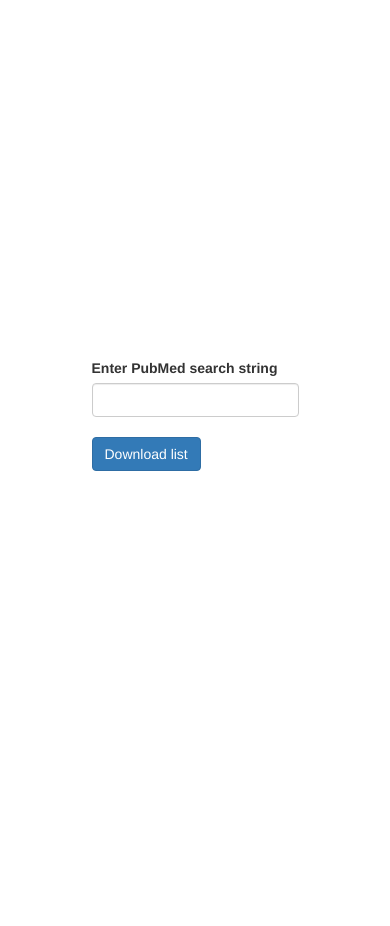
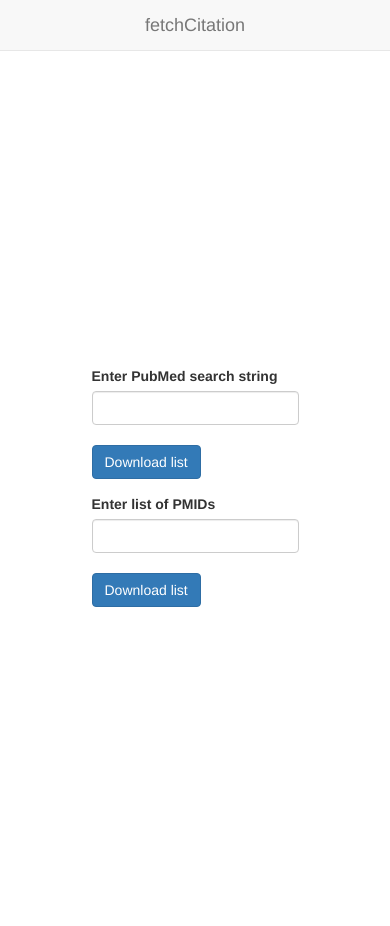
Before and after one commit to Sihao/get_citing_authors, a Flask app: page / in a window 390 px wide. Before the commit the page ends 471 px from the top, so only its background shows below. Run offline with Flask 2, Linux system fonts and the light colour scheme; one stand-in notice (Sample message) is shown; some libraries are stand-ins or nearby versions.

Commit message:
added option to get author list for list of PMIDs

```diff
--- a/main.py
+++ b/main.py
@@ -11,14 +11,32 @@
 def index():
     return render_template('index.html')
 
-@app.route('/', methods = ['POST'])
-def return_authorList():
+@app.route('/authorListCountsSearch', methods = ['POST'])
+def return_authorListCountsSearch():
+
     searchString = request.form['searchString']
     si = StringIO()
 
     writer = csv.writer(si, delimiter=',')
 
-    writer.writerows(get_authorListCounts(searchString).items())
+    writer.writerows(get_authorListCountsSearch(searchString).items())
+
+    output = make_response(si.getvalue())
+    output.headers["Content-Disposition"] = "attachment; filename=export.csv"
+    output.headers["Content-type"] = "text/csv"
+
+    return output
+
+
+@app.route('/authorListCountsPMIDs', methods = ['POST'])
+def return_authorListCountsPMIDs():
+    inputPMIDList = request.form['inputPMIDList']
+
+    si = StringIO()
+
+    writer = csv.writer(si, delimiter=',')
+
+    writer.writerows(get_authorListCountsList({inputPMIDList}).items())
 
     output = make_response(si.getvalue())
     output.headers["Content-Disposition"] = "attachment; filename=export.csv"
--- a/templates/index.html
+++ b/templates/index.html
@@ -1,32 +1,44 @@
-<!DOCTYPE html>
-<html lang="en">
-<head>
-    <meta charset="UTF-8">
-    <title>fetchCitation</title>
-    <link rel="stylesheet" type="text/css" href=" {{ url_for('static', filename = 'bootstrap.min.css') }}">
-    <link rel="stylesheet" type="text/css" href=" {{ url_for('static', filename = 'style.css') }}">
-
-    <script src="{{ url_for('static', filename = 'bootstrap.min.js') }}"></script>
-
-</head>
-<body>
+{% extends 'main.html' %}
+{% block title %}fetchCitation{% endblock %}
+{% block content %}
 
 <div class="container">
-    <form  action="{{ url_for('return_authorList') }}" method="post">
-        <div class="form-group">
-            <div class="form-group row">
-                <label for="example-search-input" class="col-6 col-form-label">Enter PubMed search string</label>
-                <div class="col-10">
-                    <input class="form-control" type="search" value="" name="searchString">
 
-                    <button type="submit" class="btn btn-primary" style="margin-top: 20px">Download list</button>
+        <div class="col-md-8">
+            <form action="{{ url_for('return_authorListCountsSearch') }}" method="post">
+                <div class="form-group">
+                    <div class="form-group row">
+                        <label class="col-6 col-form-label">Enter PubMed search
+                            string</label>
+                        <div class="col-10">
+                            <input class="form-control" type="search" value="" name="searchString" required="true">
+
+                            <button type="submit" class="btn btn-primary" style="margin-top: 20px">Download list
+                            </button>
+
+                        </div>
+                    </div>
 
                 </div>
-            </div>
+            </form>
 
+            <form action="{{ url_for('return_authorListCountsPMIDs') }}" method="post">
+                <div class="form-group">
+                    <div class="form-group row">
+                        <label class="col-6 col-form-label">Enter list of PMIDs</label>
+                        <div class="col-10">
+                            <input class="form-control" type="search" value="" name="inputPMIDList" required="true">
+
+                            <button type="submit" class="btn btn-primary" style="margin-top: 20px">Download list
+                            </button>
+
+                        </div>
+                    </div>
+
+                </div>
+            </form>
         </div>
-    </form>
+
 </div>
 
-</body>
-</html>
+{% endblock %}
--- /dev/null
+++ b/templates/main.html
@@ -0,0 +1,64 @@
+<!doctype html>
+<head>
+    <meta charset="utf-8">
+    <title>{% block title %}{% endblock %}</title>
+
+    <!-- meta -->
+    <meta name="description" content="">
+    <meta name="author" content="">
+    <meta name="viewport" content="width=device-width,initial-scale=1">
+    <!-- /meta -->
+
+
+    <!-- stylesheets -->
+    <link rel="stylesheet" type="text/css" href=" {{ url_for('static', filename = 'bootstrap.min.css') }}">
+    <link rel="stylesheet" type="text/css" href=" {{ url_for('static', filename = 'style.css') }}">
+    <!-- /stylesheets -->
+
+    <script src="{{ url_for('static', filename = 'jquery-1.11.1.min.js') }}"></script>
+    <script src="{{ url_for('static', filename = 'bootstrap.min.js') }}"></script>
+
+</head>
+<body>
+
+
+<!-- Fixed navbar -->
+<div class="navbar navbar-default navbar-fixed-top">
+    <div class="container">
+        <div class="navbar-header">
+
+            <a class="navbar-brand" href="/">fetchCitation</a>
+        </div>
+
+    </div>
+</div>
+
+<!-- Begin page content -->
+
+<!-- errors -->
+{% with messages = get_flashed_messages() %}
+{% if messages %}
+{% for message in messages %}
+<div class="alert alert-block alert-error fade in">
+    <a class="close" data-dismiss="alert">&times;</a>
+    {{ message }}
+</div>
+{% endfor %}
+{% endif %}
+{% endwith %}
+<!-- /errors -->
+
+<!-- content -->
+{% block content %}{% endblock %}
+<!-- /content -->
+
+<div id="footer">
+    <div class="container">
+        <p></p>
+        {% block footer %}{% endblock %}
+    </div>
+</div>
+
+
+</body>
+</html>
```
Also changed, not shown: utils.py (+11 -5 lines).
